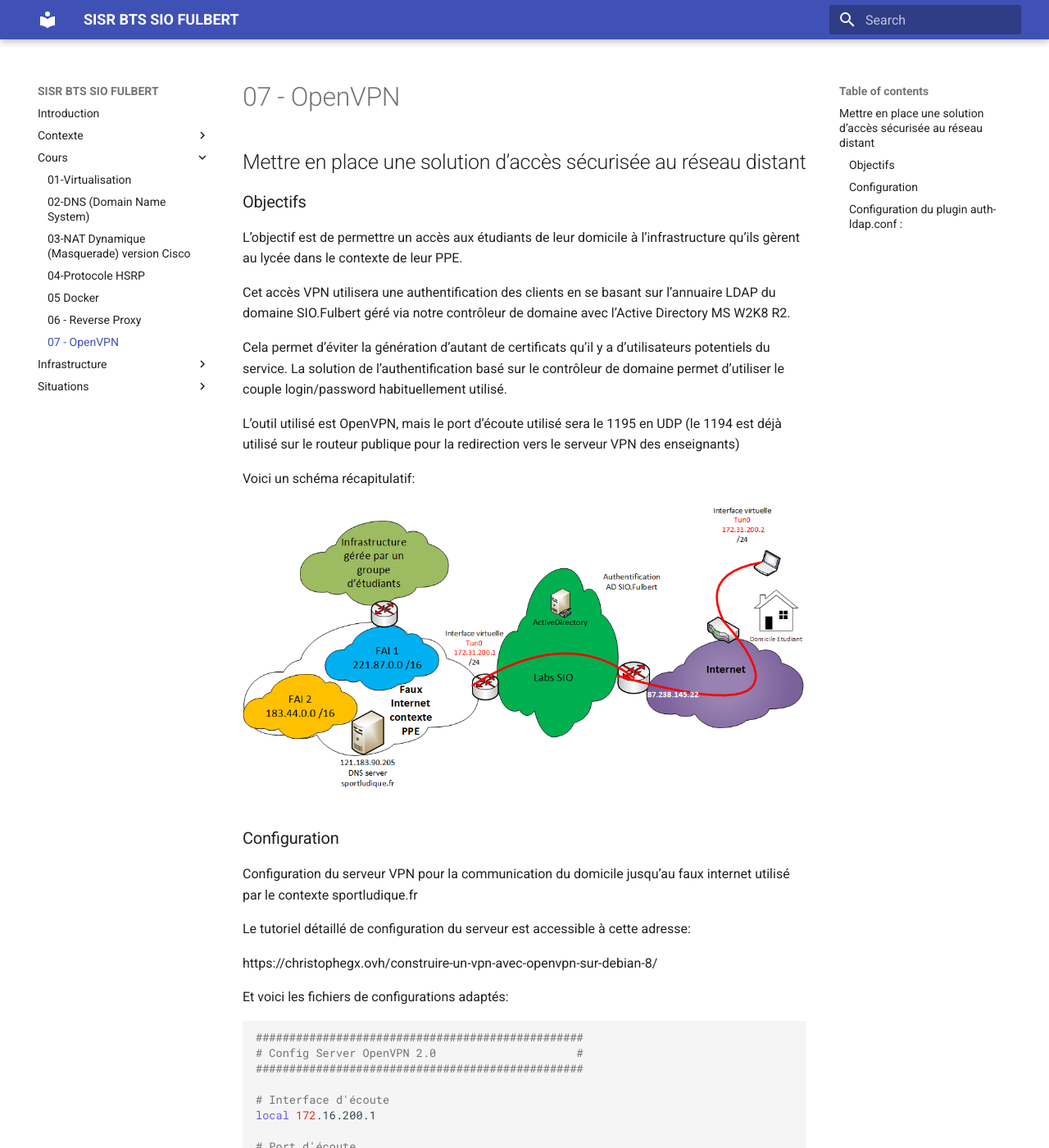
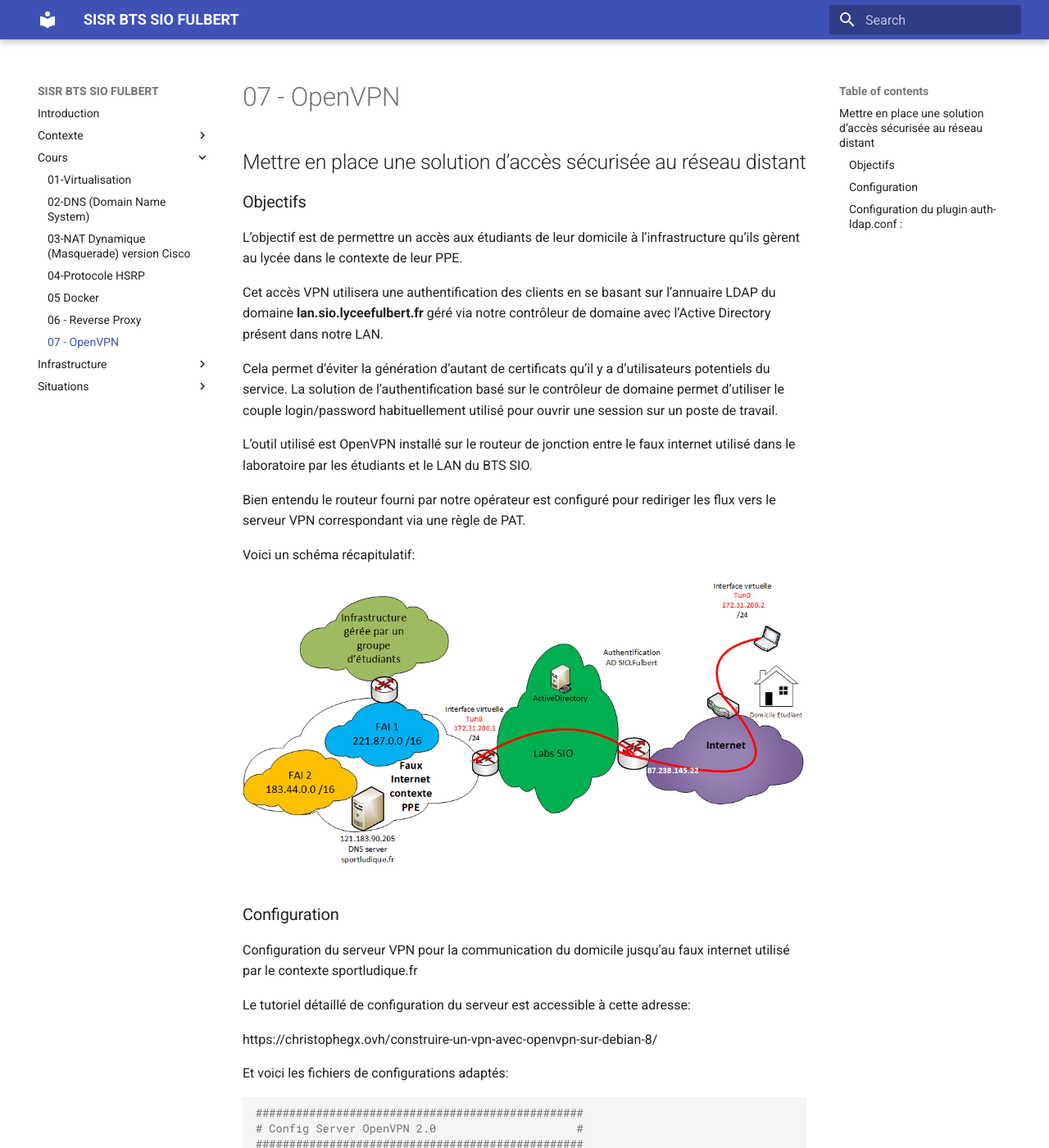
Before and after one commit to lmeryFulbert/sisrsiofulbert.github.io, an MkDocs documentation site: the page built from docs/cours/07-openvpn.md, in a window 1280 px wide and 1400 px high. Shown: the whole window at 82% size. Built offline with MkDocs 1.6.1 and Material for MkDocs 9.7.7, drawn with Linux system fonts in a browser that asks for light colours.

Commit message:
update vpn

```diff
--- a/docs/cours/07-openvpn.md
+++ b/docs/cours/07-openvpn.md
@@ -6,11 +6,13 @@
 
 L’objectif est de permettre un accès aux étudiants de leur domicile à l’infrastructure qu’ils gèrent au lycée dans le contexte de leur PPE.
 
-Cet accès VPN utilisera une authentification des clients en se basant sur l’annuaire LDAP du domaine SIO.Fulbert géré via notre contrôleur de domaine avec l’Active Directory MS W2K8 R2.
+Cet accès VPN utilisera une authentification des clients en se basant sur l’annuaire LDAP du domaine **lan.sio.lyceefulbert.fr** géré via notre contrôleur de domaine avec l’Active Directory présent dans notre LAN.
 
-Cela permet d’éviter la génération d’autant de certificats qu’il y a d’utilisateurs potentiels du service. La solution de l’authentification basé sur le contrôleur de domaine permet d’utiliser le couple login/password habituellement utilisé.
+Cela permet d’éviter la génération d’autant de certificats qu’il y a d’utilisateurs potentiels du service. La solution de l’authentification basé sur le contrôleur de domaine permet d’utiliser le couple login/password habituellement utilisé pour ouvrir une session sur un poste de travail.
 
-L’outil utilisé est OpenVPN, mais le port d’écoute utilisé sera le 1195 en UDP (le 1194 est déjà utilisé sur le routeur publique pour la redirection vers le serveur VPN des enseignants)
+L’outil utilisé est OpenVPN installé sur le routeur de jonction entre le faux internet utilisé dans le laboratoire par les étudiants et le LAN du BTS SIO.
+
+Bien entendu le routeur fourni par notre opérateur est configuré pour rediriger les flux vers le serveur VPN correspondant via une règle de PAT.
 
 Voici un schéma récapitulatif:
 
@@ -35,7 +37,7 @@ Et voici les fichiers de configurations adaptés:
 local 172.16.200.1
 
 # Port d'écoute
-port 1195
+port 1194
 
 # TCP or UDP server?
 proto udp
```
